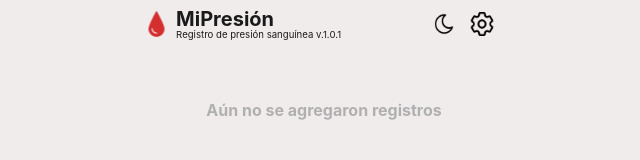
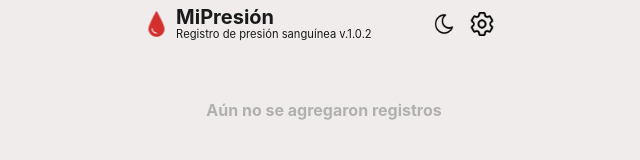
Before and after one commit to Jonatandb/MiPresion, a React (Vite) app: page / in a window 1280 px wide. Shown: the top 160 px of the page, without its empty margins (316-956 px from the left). Built offline with nearby package versions, Linux system fonts and the light colour scheme.

Commit message:
Increase logo subtitle font size

```diff
--- a/src/components/Logo/Logo.module.css
+++ b/src/components/Logo/Logo.module.css
@@ -25,5 +25,5 @@
 }
 
 .appTitle span {
-  font-size: .6rem;
+  font-size: .7rem;
 }
--- a/src/components/Logo/Logo.tsx
+++ b/src/components/Logo/Logo.tsx
@@ -22,7 +22,7 @@ const Logo = () => {
           MiPresión
         </h1>
         <span>
-          Registro de presión sanguínea v.1.0.1
+          Registro de presión sanguínea v.1.0.2
         </span>
       </div>
     </div>
```
